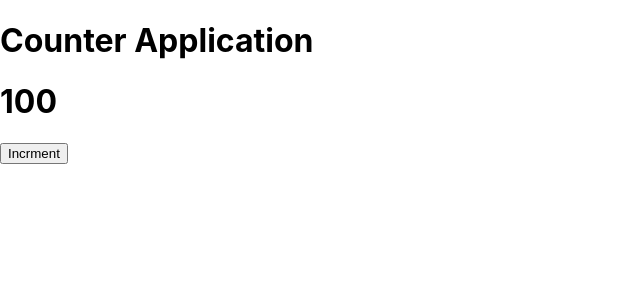
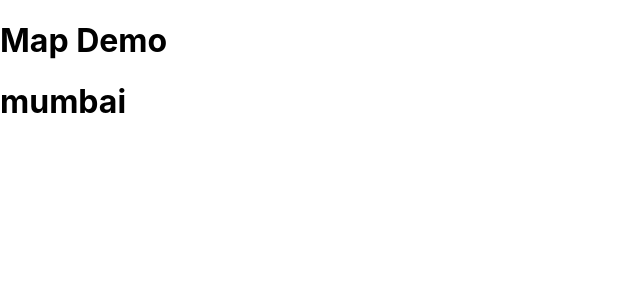
Before and after one commit to varadeamolk/my-react-app-1, a React (Create React App) app: page / in a window 1280 px wide. Shown: the top 300 px of the page, without its empty margins (0-640 px from the left). Built offline with nearby package versions, Linux system fonts and the light colour scheme.

Commit message:
diplay the memebr of the object.

```diff
--- a/src/App.js
+++ b/src/App.js
@@ -1,28 +1,11 @@
-import { useState } from "react";
-
 function App() {
-  // useState, hooks, Stateful Variable
-  // ES6 Syntax : De-Structureing
-  // let counter = 100;
-  let [counter, setCounter] = useState(100);
-
-  // Member function,
-  // ES6 Syntax: Arrow Function
-  // React Binding + using Interpolation
-  // How calling this function.
-  let increment = () => {
-    // logical opr
-    counter++;
-
-    // dom opr
-    setCounter(counter);
-  };
+  let title = "Map Demo";
+  let user = { id: 1, city: "mumbai" };
 
   return (
     <div>
-      <h1>Counter Application</h1>
-      <h1> {counter} </h1>
-      <input type="button" value="Incrment" onClick={increment} />
+      <h1> {title} </h1>
+      <h1>{user.city}</h1>
     </div>
   );
 }
```
